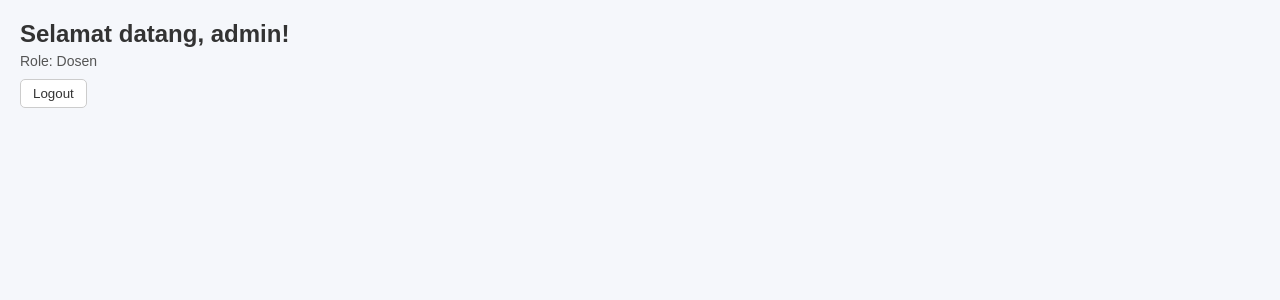
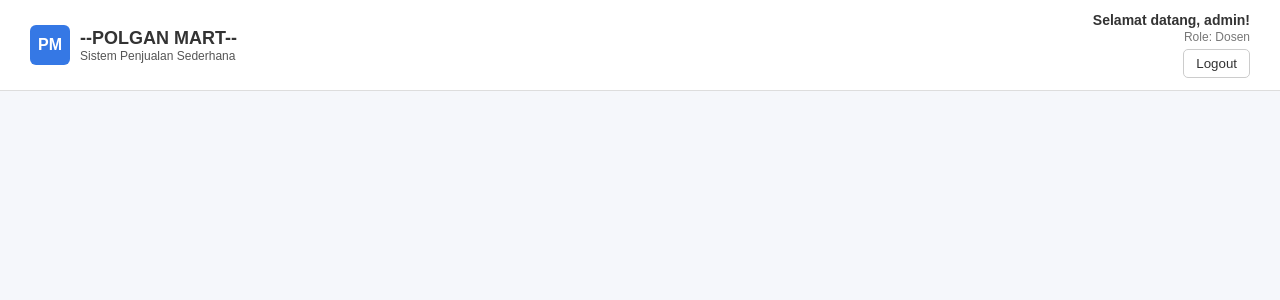
Before and after one commit to Bulanfebiola/UTS_Web1_BulanFebiola, a PHP site: page /dashboard.php in a window 1280 px wide. Shown: the top 300 px of the page. Run offline with PHP 8.4, Linux system fonts and the light colour scheme; the visitor is signed in with stand-in values (Sample User, id 1).

Commit message:
Dashboard Penjualan

```diff
--- a/dashboard.php
+++ b/dashboard.php
@@ -6,10 +6,35 @@ if (!isset($_SESSION['username'])) {
   header("Location: index.php");
   exit;
 }
+
+$kode_barang = [
+  'K001',
+  'K002',
+  'K003',
+  'K004',
+  'K005'
+];
+
+$nama_barang = [
+  'Teh Pucuk',
+  'Sukro',
+  'Sprite',
+  'Coca Cola',
+  'Chitose'
+];
+
+$harga_barang = [
+  3000,
+  2500,
+  5000,
+  6000,
+  4000
+];
 ?>
 
 <!DOCTYPE html>
 <html lang="id">
+
 <head>
   <meta charset="UTF-8">
   <meta name="viewport" content="width=device-width, initial-scale=1.0">
@@ -22,10 +47,77 @@ if (!isset($_SESSION['username'])) {
       padding: 0;
     }
 
+    header {
+      background-color: #ffffff;
+      border-bottom: 1px solid #ddd;
+      display: flex;
+      justify-content: space-between;
+      align-items: center;
+      padding: 12px 30px;
+    }
+
+    .header-left {
+      display: flex;
+      align-items: center;
+      gap: 10px;
+    }
+
+    .logo {
+      background-color: #3578e5;
+      color: #fff;
+      font-weight: bold;
+      border-radius: 6px;
+      width: 40px;
+      height: 40px;
+      display: flex;
+      align-items: center;
+      justify-content: center;
+      font-size: 16px;
+    }
+
+    .title h2 {
+      margin: 0;
+      font-size: 18px;
+      font-weight: 600;
+    }
+
+    .title p {
+      margin: 0;
+      font-size: 12px;
+      color: #555;
+    }
+
+    .header-right {
+      text-align: right;
+    }
+
+    .header-right p {
+      margin: 0;
+      font-size: 14px;
+      color: #333;
+    }
+
+    .header-right span {
+      font-size: 12px;
+      color: #777;
+    }
+
+    .logout-btn {
+      margin-top: 5px;
+      background-color: #ffffff;
+      border: 1px solid #ccc;
+      border-radius: 5px;
+      padding: 6px 12px;
+      cursor: pointer;
+      transition: background-color 0.3s;
+    }
+
+    .logout-btn:hover {
+      background-color: #f0f0f0;
+    }
+
     .container {
-      position: absolute;
-      top: 20px;
-      left: 20px;
+      margin: 40px 20px;
       text-align: left;
     }
 
@@ -58,11 +150,20 @@ if (!isset($_SESSION['username'])) {
 </head>
 
 <body>
-  <div class="container">
-    <h2>Selamat datang, admin!</h2>
-    <p>Role: Dosen</p>
-    <button onclick="logout()">Logout</button>
-  </div>
+  <header>
+    <div class="header-left">
+      <div class="logo">PM</div>
+      <div class="title">
+        <h2>--POLGAN MART--</h2>
+        <p>Sistem Penjualan Sederhana</p>
+      </div>
+    </div>
+
+    <div class="header-right">
+      <p><strong>Selamat datang, admin!</strong><br><span>Role: Dosen</span></p>
+      <button class="logout-btn" onclick="logout()">Logout</button>
+    </div>
+  </header>
 
   <script>
     function logout() {
@@ -72,4 +173,5 @@ if (!isset($_SESSION['username'])) {
     }
   </script>
 </body>
+
 </html>
--- a/index.php
+++ b/index.php
@@ -29,7 +29,7 @@ if (isset($_POST['login'])) {
   <style>
     body {
       font-family: 'Segoe UI', Arial, sans-serif;
-      background-color: #f3f5f7;
+      background-color: #f4f4f4;
       display: flex;
       justify-content: center;
       align-items: center;
```
Also changed, not shown: Screenshoot/Screenshot 2025-11-07 112852.png (added).
